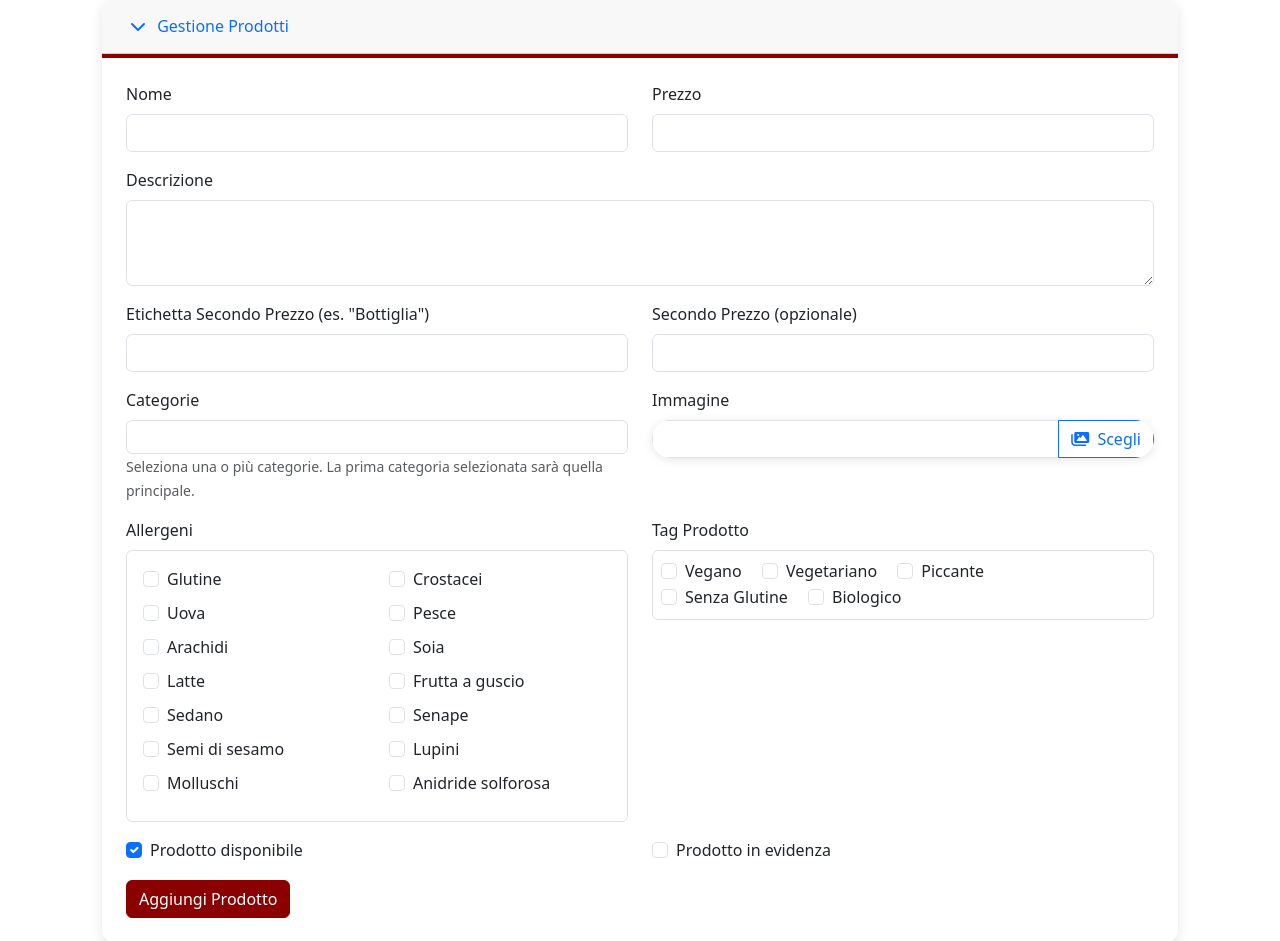
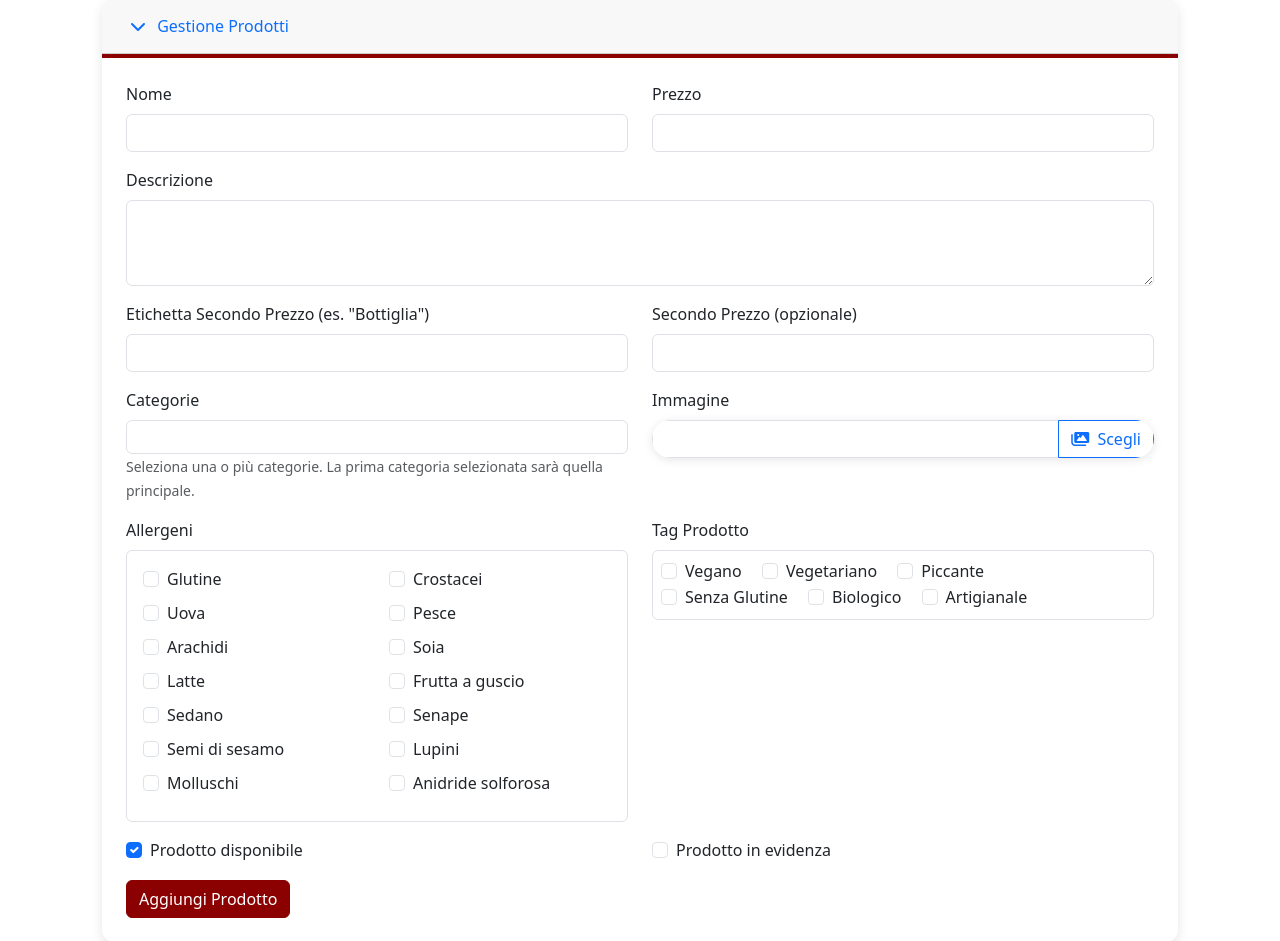
Before and after one commit to tritti/MenuBar, a Flask app: page /admin in a window 1280 px wide. Shown: the part 186-1127 px from the top of the page. Run offline with Flask 3, Linux system fonts and the light colour scheme; a user stored in the database is signed in; data that the repository does not hold is empty.

Commit message:
Aggiunto tag Artigianale al form di inserimento prodotti

```diff
--- a/templates/admin.html
+++ b/templates/admin.html
@@ -211,6 +211,10 @@
                                 <div class="form-check form-check-inline">
                                     <input class="form-check-input tag-checkbox" type="checkbox" id="tag_bio" value="bio">
                                     <label class="form-check-label" for="tag_bio">Biologico</label>
+                                </div>
+                                <div class="form-check form-check-inline">
+                                    <input class="form-check-input tag-checkbox" type="checkbox" id="tag_artigianale" value="artigianale">
+                                    <label class="form-check-label" for="tag_artigianale">Artigianale</label>
                                 </div>
 
                                 <!-- Campo nascosto che conterrà i tag selezionati -->
```
